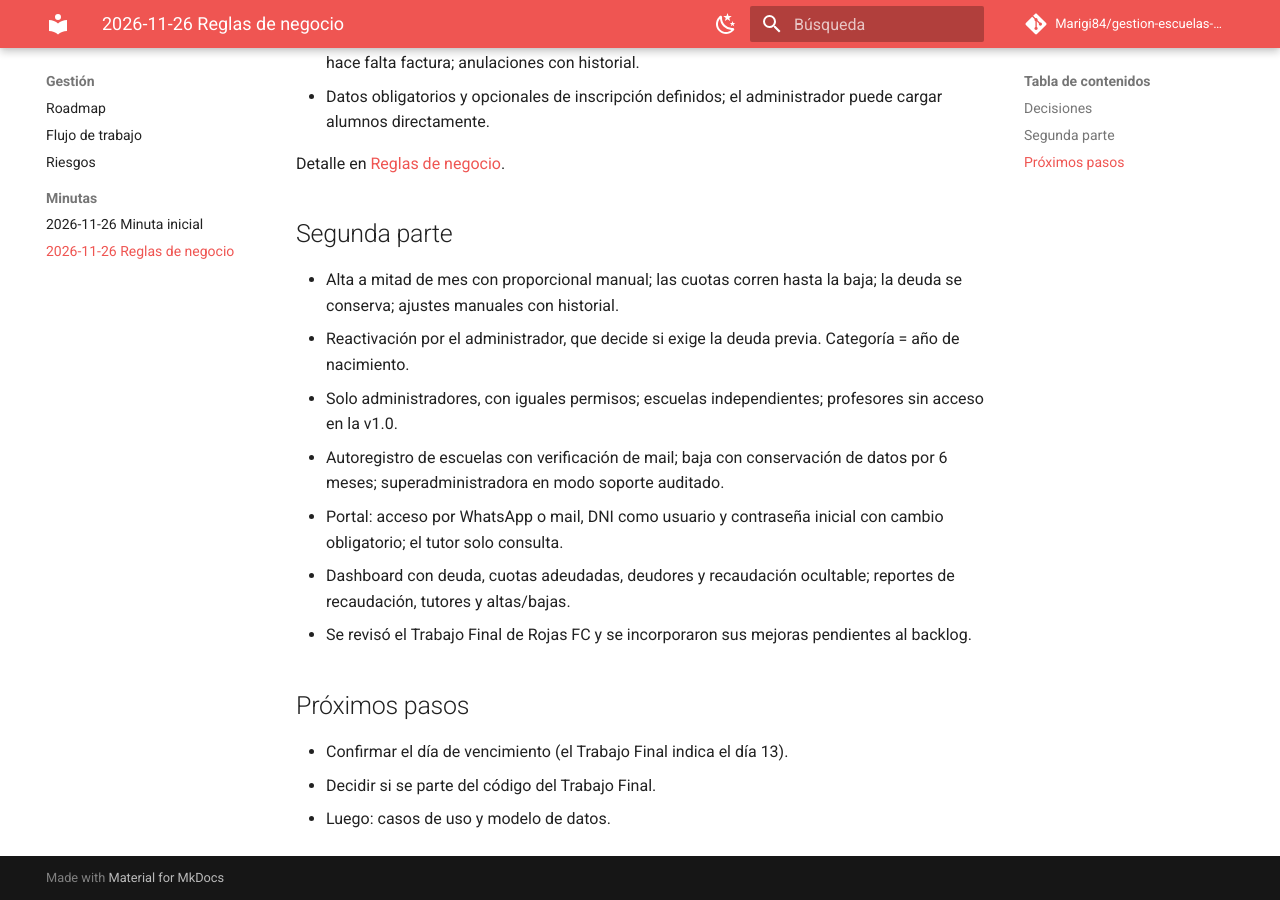
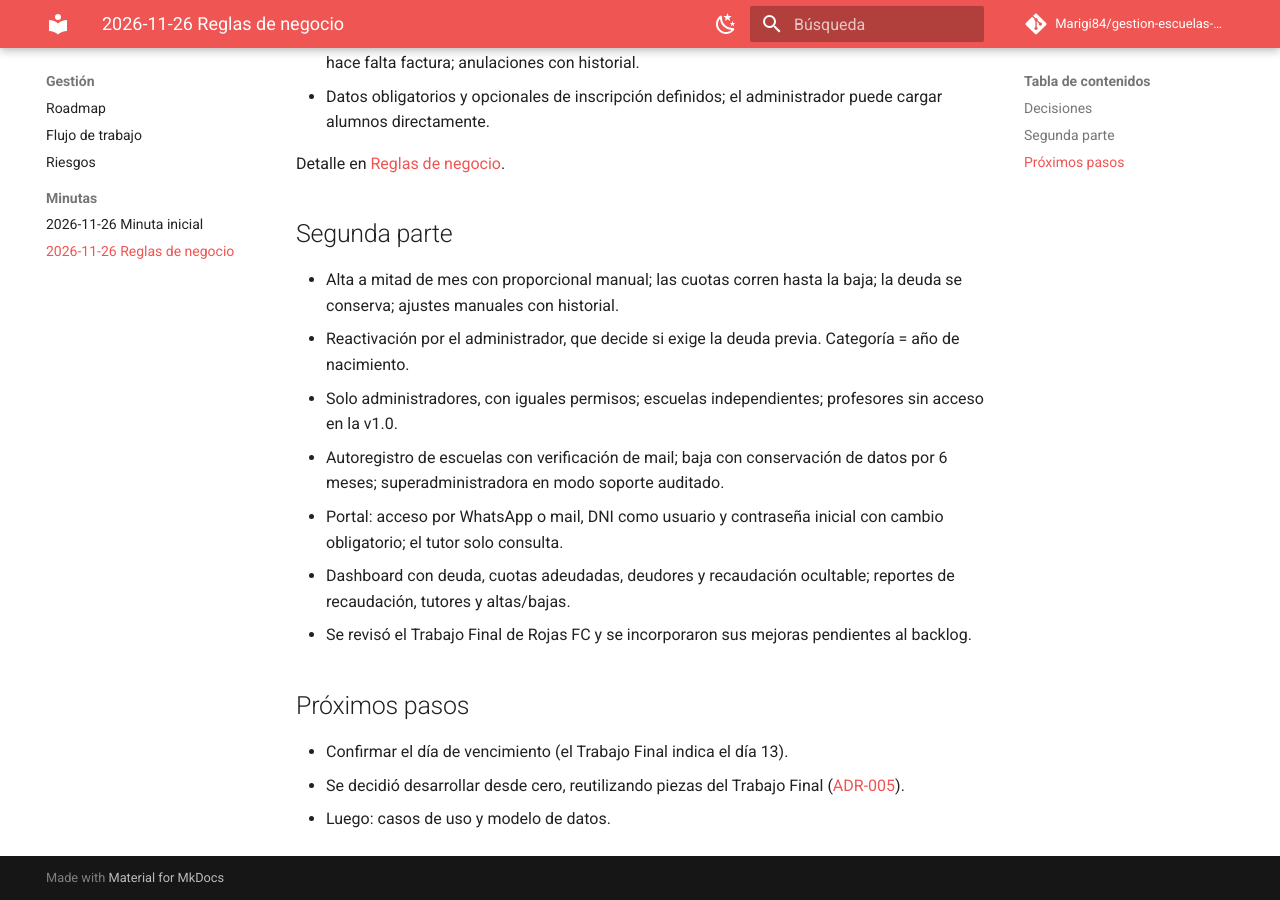
Before and after one commit to Marigi84/gestion-escuelas-deportivas, an MkDocs documentation site: the page built from docs/gestion/minutas/2026-11-26-reglas-de-negocio.md, in a window 1280 px wide and 900 px high, scrolled down 691 px. Built offline with MkDocs 1.6.1 and Material for MkDocs 9.7.7, drawn with Linux system fonts in a browser that asks for light colours; comment, search, counter and statistics services are not loaded.

Commit message:
docs: registrar ADR-005 de desarrollo desde cero

```diff
--- a/docs/gestion/minutas/2026-11-26-reglas-de-negocio.md
+++ b/docs/gestion/minutas/2026-11-26-reglas-de-negocio.md
@@ -28,5 +28,5 @@ Detalle en [Reglas de negocio](../../03-reglas-de-negocio/index.md).
 ## Próximos pasos
 
 - Confirmar el día de vencimiento (el Trabajo Final indica el día 13).
-- Decidir si se parte del código del Trabajo Final.
+- Se decidió desarrollar desde cero, reutilizando piezas del Trabajo Final ([ADR-005](../../adr/0005-desarrollo-desde-cero.md)).
 - Luego: casos de uso y modelo de datos.
--- a/mkdocs.yml
+++ b/mkdocs.yml
@@ -72,6 +72,7 @@ nav:
       - ADR-002 Preinscripciones: adr/0002-preinscripciones-con-aprobacion.md
       - ADR-003 Pagos: adr/0003-pagos-confirmados-por-servidor.md
       - ADR-004 Multidisciplina: adr/0004-plataforma-multidisciplina.md
+      - ADR-005 Desarrollo desde cero: adr/0005-desarrollo-desde-cero.md
   - Gestión:
       - Roadmap: gestion/roadmap.md
       - Flujo de trabajo: gestion/flujo-de-trabajo.md
```
Also changed, not shown: docs/adr/0005-desarrollo-desde-cero.md (added, +23 -0 lines), docs/adr/index.md (+1 -0 lines).
